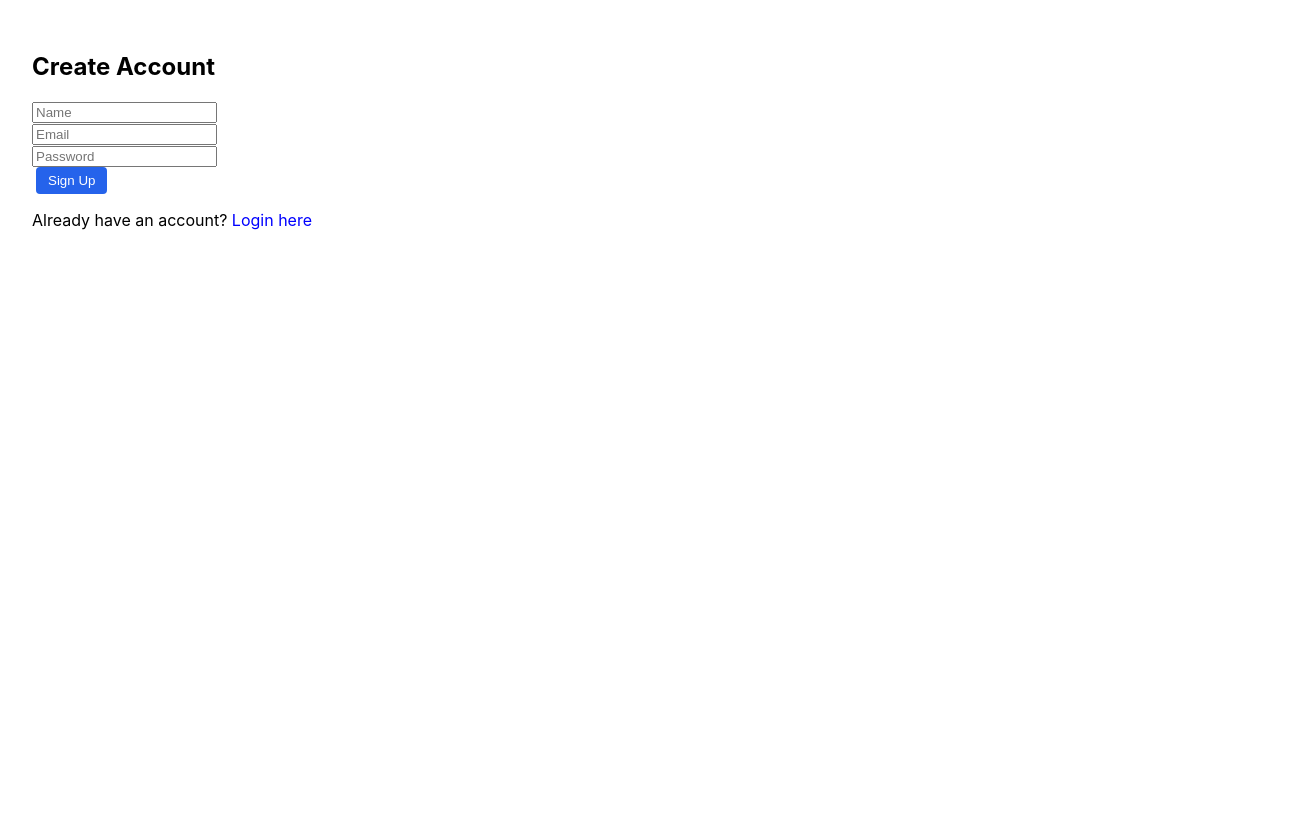
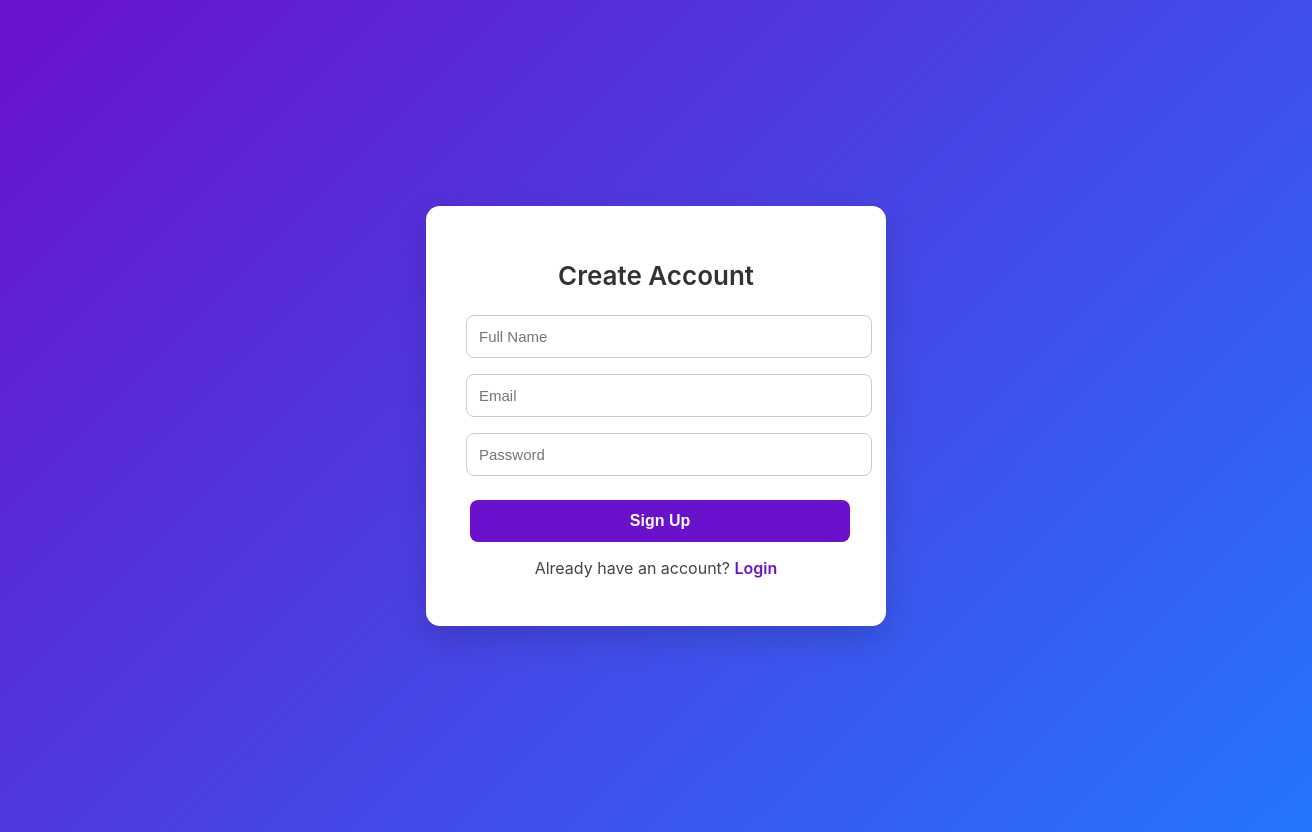
Before and after one commit to srikantapanigrahy/product-inventory-app, a React (Create React App) app in the folder product-inventory-frontend/: page /signup in a window 1280 px wide. Shown: the whole page, 1312 px wide, since content can reach past the window. Before the commit the page ends 800 px from the top, so only its background shows below. Built offline with nearby package versions, Linux system fonts and the light colour scheme; no server answers.

Commit message:
adding modern sign up

```diff
--- a/product-inventory-frontend/src/App.js
+++ b/product-inventory-frontend/src/App.js
@@ -16,9 +16,13 @@ export default function App() {
     <>
 
       <Routes>
-        <Route path="/" element={<Login />} />
+        {/* Redirect root → login */}
+        <Route path="/" element={<Navigate to="/login" replace />} />
+
+        {/* Public Routes */}
+        <Route path="/login" element={<Login />} />
         <Route path="/signup" element={<Signup />} />
-        {/* Public Route */}
+
 
 
         {/* Protected Routes */}
@@ -54,7 +58,7 @@ export default function App() {
       {/* ✅ Toast Container (global notifications) */}
       <ToastContainer
         position="top-right"
-        autoClose={3000}
+        autoClose={2000}
         hideProgressBar={false}
         newestOnTop
         closeOnClick
--- a/product-inventory-frontend/src/pages/Login.jsx
+++ b/product-inventory-frontend/src/pages/Login.jsx
@@ -2,92 +2,62 @@ import React, { useState } from "react";
 import api from "../api/axiosConfig";
 import { useAuth } from "../context/AuthContext";
 import { useNavigate } from "react-router-dom";
-import { toast } from "react-toastify";
+import "../styles/auth.css";
 
 export default function Login() {
-  const [form, setForm] = useState({ email: "", password: "" });
   const { login } = useAuth();
   const navigate = useNavigate();
+  const [form, setForm] = useState({ email: "", password: "" });
 
   const handleSubmit = async (e) => {
     e.preventDefault();
-
     try {
       const res = await api.post("/auth/login", form);
-
-      // ✅ Backend returns: { message, token }
-      const userData = {
-        token: res.data.token,
-        email: form.email,
-      };
-
-      login(userData); // store in context + localStorage
-      toast.success("Login successful!");
+      login({ token: res.data.token });
       navigate("/dashboard");
     } catch (err) {
-      console.error("Login failed:", err);
-      toast.error("Invalid credentials. Please try again.");
+      alert("Invalid credentials");
     }
   };
 
   return (
-    <div
-      style={{
-        maxWidth: "400px",
-        margin: "4rem auto",
-        padding: "2rem",
-        background: "white",
-        borderRadius: "10px",
-        boxShadow: "0 4px 10px rgba(0,0,0,0.1)",
-      }}
-    >
-      <h2 style={{ textAlign: "center" }}>🔐 Login</h2>
+    <div className="auth-container">
+      <div className="auth-card">
+        <h2 className="auth-title">Login</h2>
 
-      <form
-        onSubmit={handleSubmit}
-        style={{ display: "flex", flexDirection: "column", gap: "1rem" }}
-
-      >
+        <form onSubmit={handleSubmit}>
           <input
+            className="auth-input"
             type="email"
-          placeholder="Email"
+            placeholder="Email address"
             value={form.email}
-          onChange={(e) => setForm({ ...form, email: e.target.value })}
+            onChange={(e) =>
+              setForm({ ...form, email: e.target.value })
+            }
             required
           />
 
           <input
+            className="auth-input"
             type="password"
             placeholder="Password"
             value={form.password}
-          onChange={(e) => setForm({ ...form, password: e.target.value })}
+            onChange={(e) =>
+              setForm({ ...form, password: e.target.value })
+            }
             required
           />
 
-        <button
-          type="submit"
-          style={{
-            backgroundColor: "#007bff",
-            color: "white",
-            padding: "0.75rem",
-            border: "none",
-            borderRadius: "6px",
-            cursor: "pointer",
-            fontWeight: "bold",
-          }}
-        >
+          <button className="auth-button" type="submit">
             Login
           </button>
         </form>
-      <p>
-        Don't have an account?{" "}
-        <span
-          style={{ color: "blue", cursor: "pointer" }}
-          onClick={() => navigate("/signup")}
-        >
-          Create one
-        </span>
+
+        <p className="auth-switch">
+          Don’t have an account?{" "}
+          <span onClick={() => navigate("/signup")}>Create one</span>
         </p>
+      </div>
     </div>
   );
 }
--- a/product-inventory-frontend/src/pages/Signup.jsx
+++ b/product-inventory-frontend/src/pages/Signup.jsx
@@ -1,68 +1,76 @@
 import React, { useState } from "react";
 import api from "../api/axiosConfig";
 import { useNavigate } from "react-router-dom";
+import "../styles/auth.css";
 
 export default function Signup() {
   const navigate = useNavigate();
   const [form, setForm] = useState({
     name: "",
     email: "",
-    password: ""
+    password: "",
   });
 
   const handleSubmit = async (e) => {
     e.preventDefault();
     try {
       await api.post("/auth/signup", form);
-      alert("Signup successful! Please login.");
-      navigate("/");  // Go to login page
+      alert("Account created successfully!");
+      navigate("/login");
     } catch (err) {
-      alert("Signup failed — user already exists or invalid data");
+      alert("Signup failed");
     }
   };
 
   return (
-    <div style={{ padding: "2rem" }}>
-      <h2>Create Account</h2>
+    <div className="auth-container">
+      <div className="auth-card">
+        <h2 className="auth-title">Create Account</h2>
 
         <form onSubmit={handleSubmit}>
           <input
-          placeholder="Name"
+            className="auth-input"
+            type="text"
+            placeholder="Full Name"
             value={form.name}
             onChange={(e) =>
               setForm({ ...form, name: e.target.value })
             }
-        /><br/>
+            required
+          />
 
           <input
+            className="auth-input"
+            type="email"
             placeholder="Email"
             value={form.email}
             onChange={(e) =>
               setForm({ ...form, email: e.target.value })
             }
-        /><br/>
+            required
+          />
 
           <input
+            className="auth-input"
             type="password"
             placeholder="Password"
             value={form.password}
             onChange={(e) =>
               setForm({ ...form, password: e.target.value })
             }
-        /><br/>
+            required
+          />
 
-        <button type="submit">Sign Up</button>
+          <button className="auth-button" type="submit">
+            Sign Up
+          </button>
         </form>
 
-      <p>
+        <p className="auth-switch">
           Already have an account?{" "}
-        <span
-          style={{ color: "blue", cursor: "pointer" }}
-          onClick={() => navigate("/")}
-        >
-          Login here
-        </span>
+          <span onClick={() => navigate("/login")}>Login</span>
         </p>
+      </div>
     </div>
   );
 }
--- /dev/null
+++ b/product-inventory-frontend/src/styles/auth.css
@@ -0,0 +1,89 @@
+/* ===== AUTH CONTAINER ===== */
+.auth-container {
+  width: 100%;
+  height: 100vh;
+  background: linear-gradient(135deg, #6a11cb, #2575fc);
+  display: flex;
+  justify-content: center;
+  align-items: center;
+  padding: 1rem;
+}
+
+/* ===== CARD ===== */
+.auth-card {
+  width: 100%;
+  max-width: 380px;
+  background: #ffffff;
+  padding: 2rem 2.5rem;
+  border-radius: 14px;
+  box-shadow: 0 12px 30px rgba(0, 0, 0, 0.15);
+  animation: fadeIn 0.4s ease-in-out;
+}
+
+/* ===== TITLE ===== */
+.auth-title {
+  text-align: center;
+  font-size: 26px;
+  font-weight: 600;
+  margin-bottom: 1.5rem;
+  color: #333;
+}
+
+/* ===== INPUTS ===== */
+.auth-input {
+  width: 100%;
+  padding: 12px;
+  font-size: 15px;
+  border: 1.5px solid #ccc;
+  border-radius: 8px;
+  outline: none;
+  margin-bottom: 1rem;
+  transition: 0.2s;
+}
+
+.auth-input:focus {
+  border-color: #6a11cb;
+  box-shadow: 0 0 4px rgba(106, 17, 203, 0.3);
+}
+
+/* ===== BUTTON ===== */
+.auth-button {
+  width: 100%;
+  padding: 12px;
+  background: #6a11cb;
+  color: white;
+  border: none;
+  border-radius: 8px;
+  font-size: 16px;
+  font-weight: 600;
+  cursor: pointer;
+  margin-top: 0.5rem;
+  transition: 0.3s;
+}
+
+.auth-button:hover {
+  background: #50149c;
+}
+
+/* ===== SWITCH LINK ===== */
+.auth-switch {
+  text-align: center;
+  margin-top: 1rem;
+  color: #444;
+}
+
+.auth-switch span {
+  color: #6a11cb;
+  cursor: pointer;
+  font-weight: 600;
+}
+
+.auth-switch span:hover {
+  text-decoration: underline;
+}
+
+/* Fade animation */
+@keyframes fadeIn {
+  from { opacity: 0; transform: translateY(10px); }
+  to { opacity: 1; transform: translateY(0); }
+}
```
Lines whose indentation alone changed are shown as unchanged.
